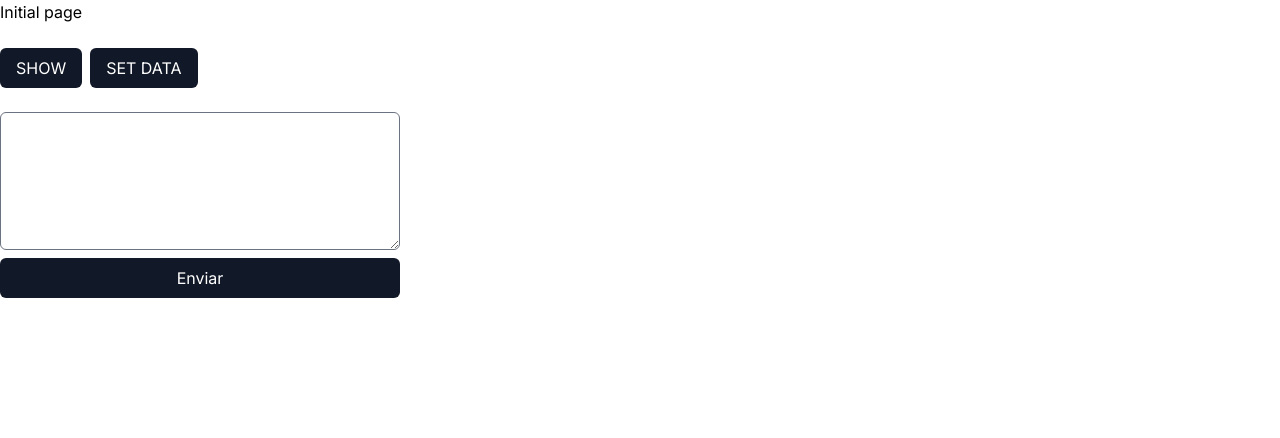
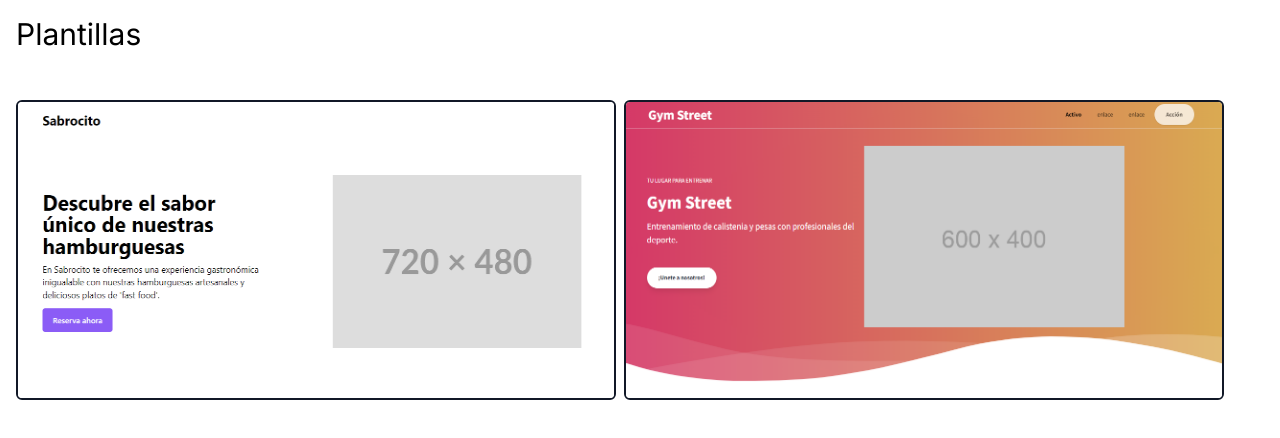
Before and after one commit to g-susvs/landing_page-generator, a Next.js app: page / in a window 1280 px wide. Shown: the top 438 px of the page. Built offline with nearby package versions, Linux system fonts and the light colour scheme.

Commit message:
base select template

```diff
--- a/src/app/create/page.tsx
+++ b/src/app/create/page.tsx
@@ -3,8 +3,8 @@ import { Sidebar } from "@/components/Sidebar";
 
 export default function GeneratorPage() {
 
-    // Smart gym
-    // Tengo un gym muy popular en mi ciudad
+    // Gym Street
+    // Tengo un gym muy popular en mi ciudad, el enfoque de mi gym está orientado a entrenar calistenia y pesas, tenemos profesores profesionales del deporte.
     // Agregale una calificación de 5 estrellas debajo del boton de reservar ahora
     // Agrega un menu al navbar que tenga los siguientes titulos: HOME, ABOUT, SERVICES
 
--- a/src/app/globals.css
+++ b/src/app/globals.css
@@ -16,3 +16,16 @@
 .sidebar{
   @apply  p-4 flex flex-col;
 }
+
+.cardTemplate{
+  @apply w-[600px] h-[300px] border-2 border-gray-900 rounded-md overflow-hidden cursor-pointer;
+}
+.cardTemplate:hover > img{
+  transition: all 300ms;
+  transform: scale(1.1);
+  background-color: aqua;
+}
+.cardTemplate__img{
+  width: 100%;
+  height: 100%;
+}
--- a/src/app/page.tsx
+++ b/src/app/page.tsx
@@ -1,52 +1,78 @@
 'use client'
 
-import { FormEvent } from "react";
-import { useForm } from "@/hooks/useForm";
-import { useGeneratePageStore } from "@/store/generatePageStore";
+import Image from "next/image"
+import { useEffect, useState } from "react"
 
 export default function Home() {
 
-  const history = useGeneratePageStore(state => state.histoy)
-  const setHistory = useGeneratePageStore(state => state.setHistory)
+  const [changePage, setChangePage] = useState(false)
 
-  const setData = () => {
-    setHistory({ role: "user", content: "contenido_user" })
-    setHistory({ role: "assistant", content: "contenido_assistant" })
+  const onSetTemplate = async (option: string) => {
+
+    const resp = await fetch('http://localhost:3001/gen/system', {
+      method: 'POST',
+      headers: {
+        'Content-Type': 'application/json'
+      },
+      body: JSON.stringify({
+        template: option
+      })
+    })
+
+    if (!resp.ok) {
+      console.log('error - set template')
+      return
+    }
+
+    const data = await resp.json()
+
+    if (data.msg === 'system prompt already exists') {
+      console.log(option)
+      setChangePage(true)
+    } else {
+      console.log(data.msg)
+    }
+
   }
 
-  const view = () => {
-    console.log(history)
-  }
+  useEffect(() => {
+    if (changePage) {
+      location.href = '/create'
+    }
+  }, [changePage])
 
-  const { description, onTextAreaChange } = useForm({
-    description: ''
-  })
-
-  function onSubmit(event: FormEvent<HTMLFormElement>) {
-    event.preventDefault()
-    setHistory({ role: "user", content: description })
-    setHistory({ role: "assistant", content: "contenido_assistant" })
-  }
 
   return (
-    <div className="">
-      <h4>Initial page</h4>
+    <div className="p-4">
+      <h4 className="text-3xl">Plantillas</h4>
+      <br />
       <br />
       <div className="flex gap-2">
-        <button className="btn" onClick={view}>SHOW</button>
-        <button className="btn" onClick={setData}>SET DATA</button>
+        <div
+          className="cardTemplate"
+          onClick={() => onSetTemplate('1')}
+        >
+          <Image
+            src="/templates/template1.png"
+            width={300}
+            height={200}
+            alt="template 1"
+            className="cardTemplate__img"
+          />
+        </div>
+        <div
+          className="cardTemplate"
+          onClick={() => onSetTemplate('2')}
+        >
+          <Image
+            src="/templates/template2.png"
+            width={300}
+            height={200}
+            alt="template 2"
+            className="cardTemplate__img"
+          />
+        </div>
       </div>
-      <br />
-      <form onSubmit={onSubmit} className="flex flex-col gap-2 w-[400px]">
-        <textarea
-          name="description"
-          value={description}
-          onChange={onTextAreaChange}
-          id=""
-          rows={5}
-          className="input" />
-        <button type="submit" className="btn">Enviar</button>
-      </form>
     </div>
   );
 }
--- a/src/components/DescriptionLandingForm.tsx
+++ b/src/components/DescriptionLandingForm.tsx
@@ -6,6 +6,7 @@ import { FormEvent } from 'react'
 export const DescriptionLandingForm = () => {
 
   const setPageHtml = useGeneratePageStore(state => state.setPageHtml)
+  const html = useGeneratePageStore(state => state.html)
   const setIsLoading = useGeneratePageStore(state => state.setIsLoading)
   const setUsage = useGeneratePageStore(state => state.setUsage)
 
@@ -17,12 +18,12 @@ export const DescriptionLandingForm = () => {
       const title = formData.get("title")
       const desc = formData.get("description")
 
-      const prompt = `Mi pagina se llama ${title}, ${desc}`
+      const prompt = (html) ? desc : `Mi pagina se llama ${title}, ${desc}`
       const body = {
         prompt,
       }
 
-      const resp = await fetch('http://localhost:3001/gen/', {
+      const resp = await fetch('http://localhost:3001/gen/chat', {
         method: 'POST',
         headers: {
           'Content-Type': 'application/json'
@@ -30,7 +31,7 @@ export const DescriptionLandingForm = () => {
         body: JSON.stringify(body)
       })
 
-      if(!resp.ok){
+      if (!resp.ok) {
         setIsLoading(false)
         return
       }
--- a/src/components/Sidebar.tsx
+++ b/src/components/Sidebar.tsx
@@ -15,9 +15,9 @@ export const Sidebar = () => {
             <DescriptionLandingForm />
             <br />
             <hr />
-            {html && <EditSection />}
+            {/* {html && <EditSection />} */}
 
-                <ul className="text-lg">
+            <ul className="text-lg">
                 <li>Prompt tokens: {usage.prompt_tokens}</li>
                 <li>Completion tokens: {usage.completion_tokens}</li>
                 <li>Total tokens: {usage.total_tokens}</li>
```
Also changed, not shown: public/templates/template1.png (added), public/templates/template2.png (added).
